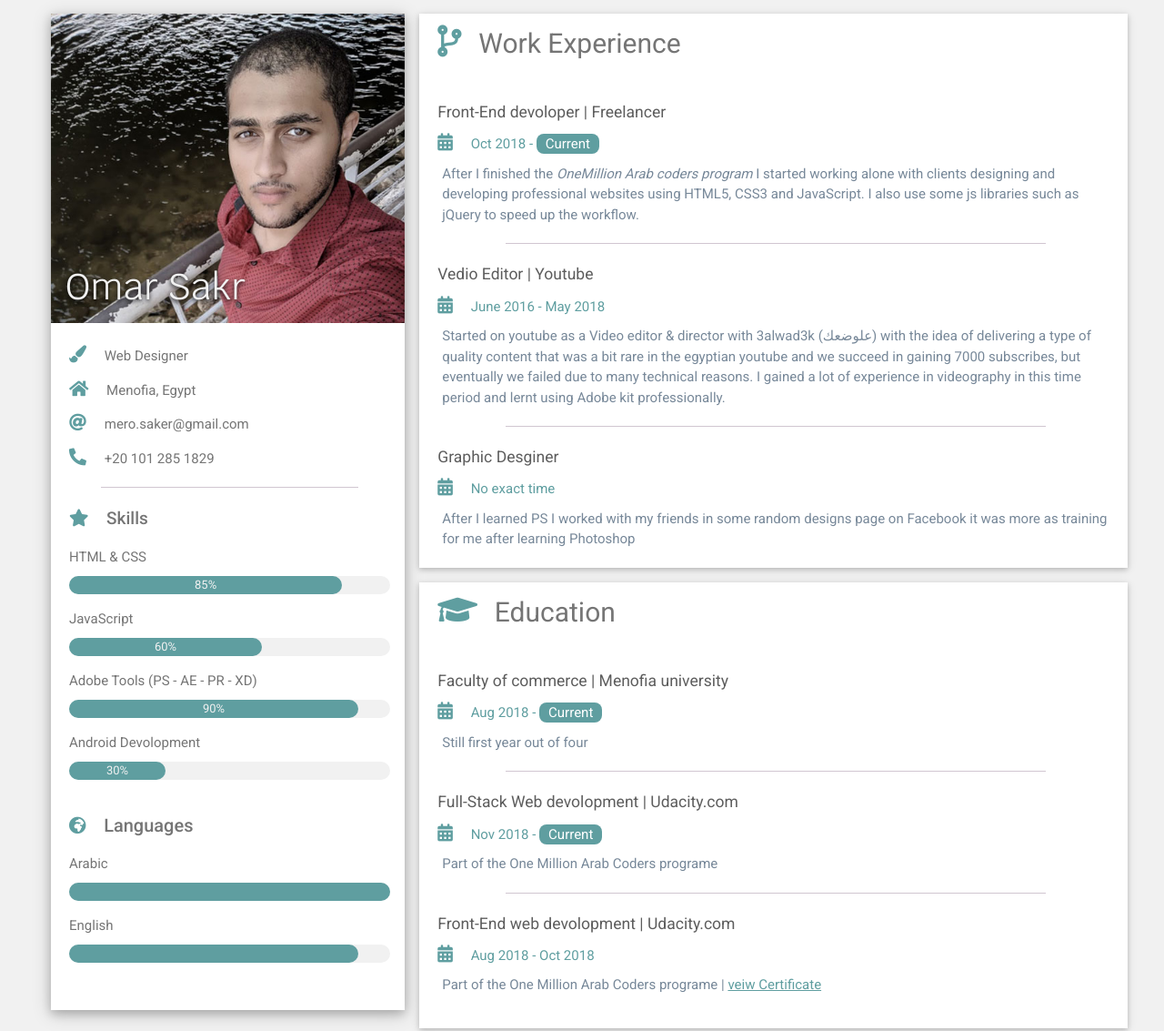
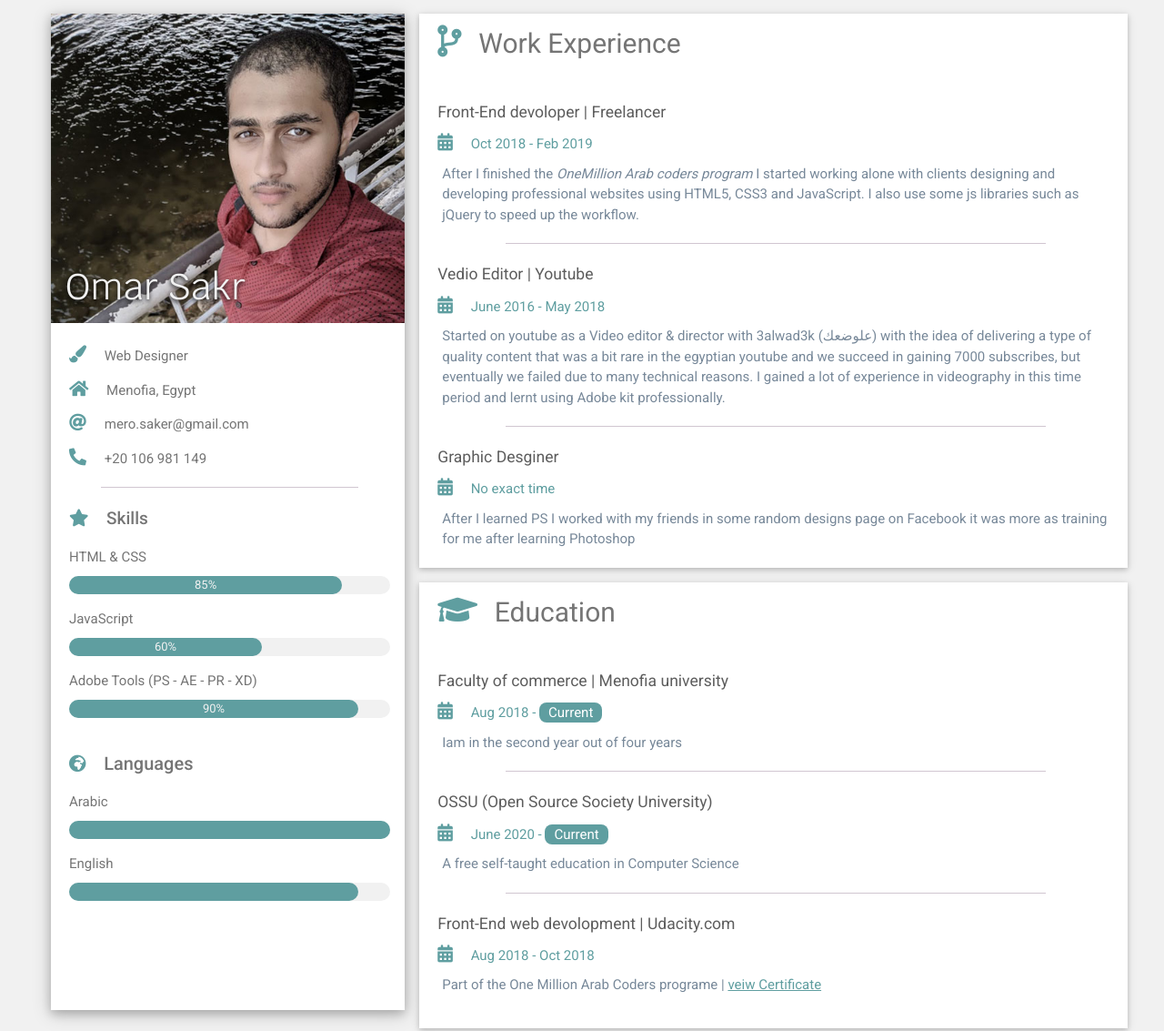
Before and after one commit to Reomar/FlatCV, a plain HTML site: page index.html in a window 1280 px wide. Shown: the top 1133 px of the page at 91% size. Drawn offline with Linux system fonts and the light colour scheme.

Commit message:
Updated information

```diff
--- a/index.html
+++ b/index.html
@@ -58,7 +58,7 @@
 
                             <li>
                                 <i class="fas fa-phone accentcolor" style="transform: scalex(-1)"></i>
-                                <p>+20 101 285 1829</p>
+                                <p>+20 106 981 149</p>
                             </li>
                         </ul>
                     </div>
@@ -106,16 +106,6 @@
                                 </div>
                             </div>
 
-
-                            <p class="skilldisc">Android Devolopment</p>
-                            <!--progress bar-->
-                            <!--Background-->
-                            <div class="progbarBG">
-                                <!--forehead-->
-                                <div class="accentBG progbarforehead" style="width: 30%;">
-                                    30%
-                                </div>
-                            </div>
 
 
                         </div>
@@ -175,7 +165,7 @@
                             <h3>Front-End devoloper | Freelancer </h3>
                             <div class="date">
                                 <i class="fas fa-calendar-alt accentcolor"></i>
-                                <p class="accentcolor">Oct 2018 - <span class="current accentBG">Current</span></p>
+                                <p class="accentcolor">Oct 2018 - Feb 2019</p>
                             </div>
                             <p class="discrip">After I finished the <em>OneMillion Arab coders program</em> I started working alone with clients designing and developing professional websites using HTML5, CSS3 and JavaScript. I also use some js libraries such as jQuery to speed up the workflow.
                             </p>
@@ -224,18 +214,18 @@
                                 <i class="fas fa-calendar-alt accentcolor"></i>
                                 <p class="accentcolor">Aug 2018 - <span class="current accentBG">Current</span></p>
                             </div>
-                            <p class="discrip">Still first year out of four</p>
+                            <p class="discrip">Iam in the second year out of four years</p>
                         </div>
 
                     <hr>
 
                         <div class="Edusection text">
-                            <h3>Full-Stack Web devolopment | Udacity.com</h3>
+                            <h3>OSSU (Open Source Society University) </h3>
                             <div class="date">
                                 <i class="fas fa-calendar-alt accentcolor"></i>
-                                <p class="accentcolor">Nov 2018 - <span class="current accentBG">Current</span></p>
+                                <p class="accentcolor">June 2020 - <span class="current accentBG">Current</span></p>
                             </div>
-                            <p class="discrip">Part of the One Million Arab Coders programe</p>
+                            <p class="discrip">A free self-taught education in Computer Science</p>
                         </div>
 
                     <hr>
```
Also changed, not shown: 1 other file.
